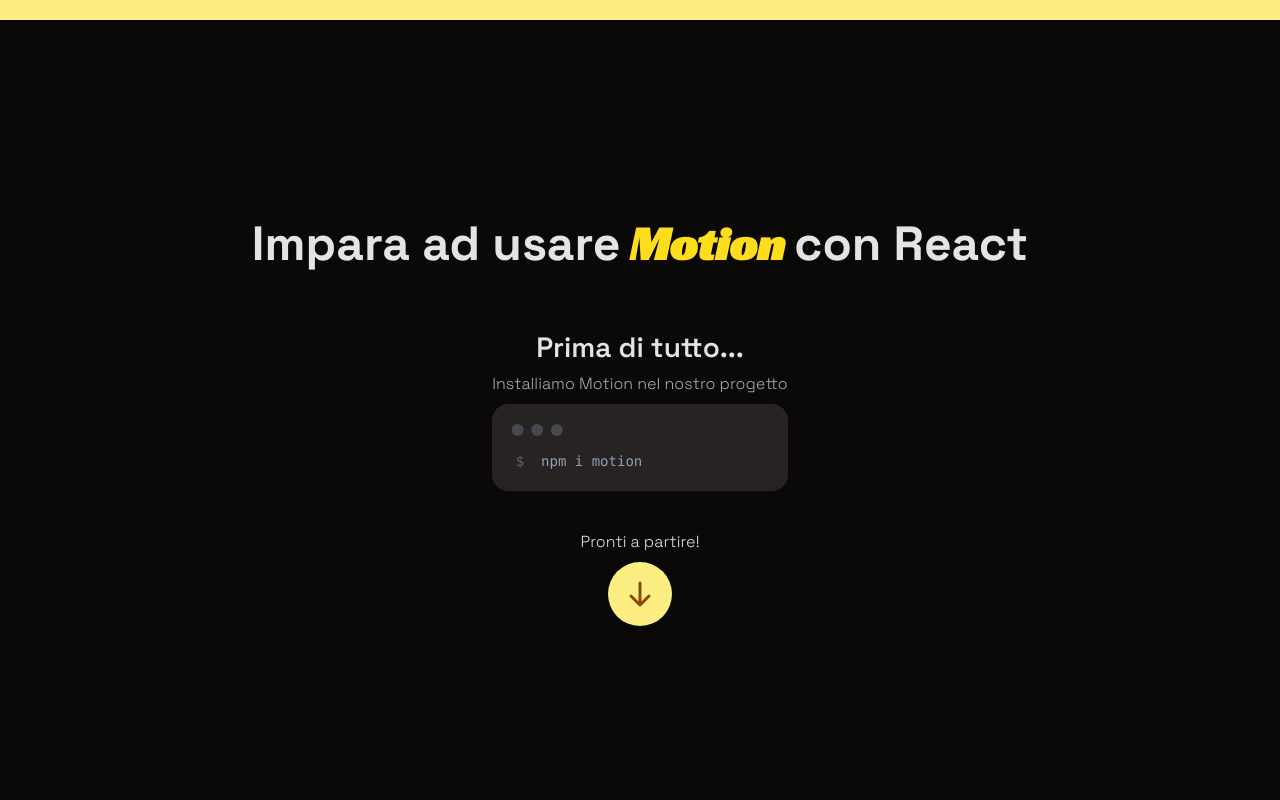
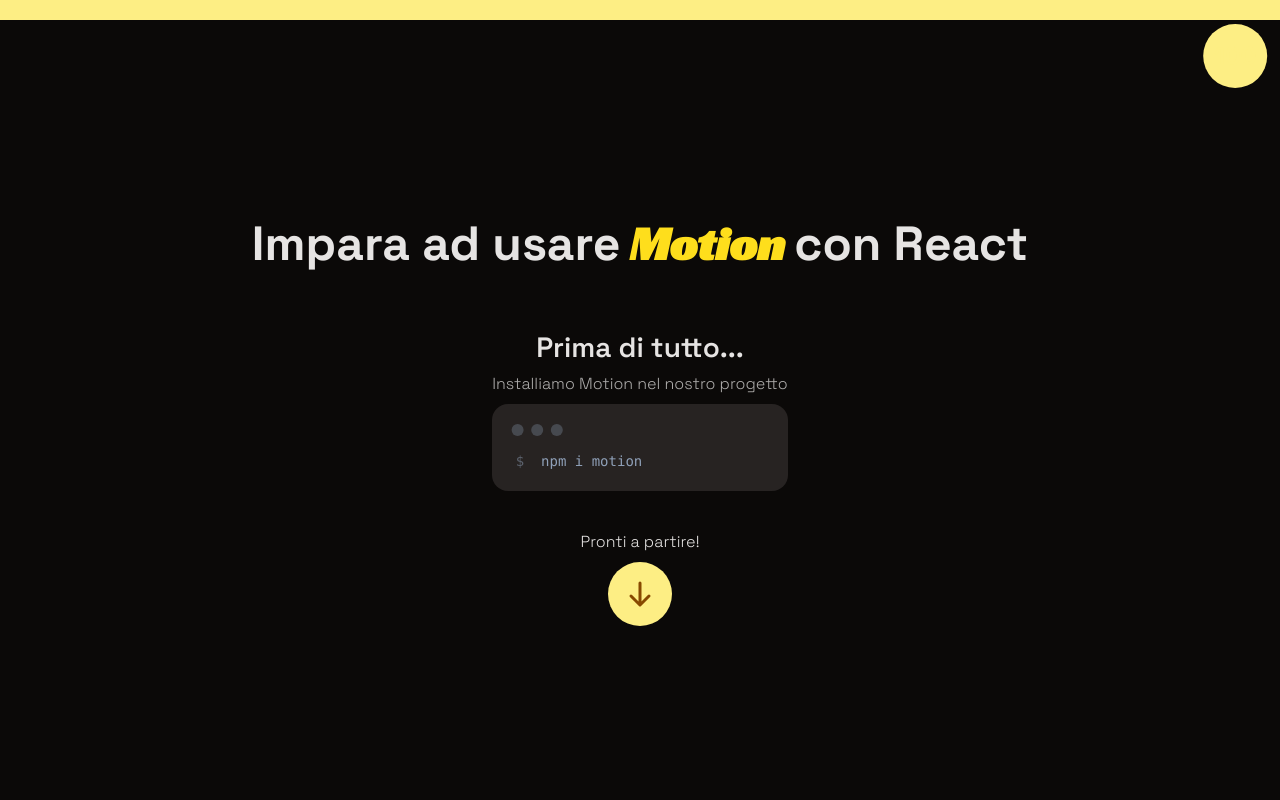
Before and after one commit to lorenzoferrante97/learning-motion, a React app: page / in a window 1280 px wide. Shown: the top 800 px of the page. Built offline with nearby package versions, Linux system fonts and the light colour scheme; the HTML template or start-up script is replaced by a standard one.

Commit message:
add: useTransform

```diff
--- a/biome.json
+++ b/biome.json
@@ -23,7 +23,8 @@
     "rules": {
       "recommended": true,
       "correctness": {
-        "noUnusedVariables": "off"
+        "noUnusedVariables": "off",
+        "useExhaustiveDependencies": "off"
       }
     }
   },
--- a/src/pages/Home.jsx
+++ b/src/pages/Home.jsx
@@ -1,7 +1,16 @@
 // start code
 
 import { ArrowDownIcon, CaretRightIcon } from "@phosphor-icons/react"
-import { AnimatePresence, easeIn, easeInOut, easeOut, motion, useScroll } from "motion/react"
+import {
+  AnimatePresence,
+  easeIn,
+  easeInOut,
+  easeOut,
+  motion,
+  useMotionValueEvent,
+  useScroll,
+  useTransform,
+} from "motion/react"
 import { useState } from "react"
 import Accordion from "../components/dataDisplay/Accordion"
 import Carousel from "../components/dataDisplay/Carousel"
@@ -13,6 +22,29 @@
   const [isLayoutOpen, setIsLayoutOpen] = useState(false)
   const [isLayoutIdVisible, setIsLayoutIdVisible] = useState(false)
   const { scrollYProgress } = useScroll()
+
+  // map x position
+  const xPosition = useTransform(scrollYProgress, [0, 1], ["1vw", "94vw"])
+  // map bg color
+  const dynamicBgColor = useTransform(
+    scrollYProgress,
+    [0, 1],
+    ["oklch(94% 0.129 101.54)", "oklch(47% 0.114 61.907)"]
+  )
+  const dynamicTextColor = useTransform(
+    scrollYProgress,
+    [0, 1],
+    ["oklch(47% 0.114 61.907)", "oklch(94% 0.129 101.54)"]
+  )
+
+  // get scroll value to show
+  const [scrollYValue, setScrollYValue] = useState(0)
+
+  useMotionValueEvent(scrollYProgress, "change", (latest) => {
+    // console.log("latest: ", latest)
+    const value = parseInt(latest * 100)
+    setScrollYValue(value)
+  })
 
   const parentVariants = {
     visible: { opacity: 1, transition: { staggerChildren: 0.3 } },
@@ -907,6 +939,16 @@
               className='h-5 bg-accent fixed top-0 left-0 right-0 z-50'
               style={{ scaleX: scrollYProgress, originX: 0 }}
             />
+            <motion.div
+              className='w-[5vw] rounded-full perfect-center aspect-square fixed top-[24px] left-0 z-50'
+              style={{
+                translateX: xPosition,
+                originX: 0,
+                backgroundColor: dynamicBgColor,
+                color: dynamicTextColor,
+              }}>
+              <span className='font-body-l-big'>{scrollYValue}</span>
+            </motion.div>
           </div>
 
           {/* - spiegazione ------------ */}
@@ -983,6 +1025,65 @@
           </div>
         </div>
       </div>
+
+      {/* --- SEZIONE 11 ------------------------------------------------------ */}
+
+      <div className='row-grid gap-8 py-12 xl:mx-auto xl:w-[68%]'>
+        <h2 className='font-h2 col-span-full'>useTransform</h2>
+
+        {/* - code example ------------ */}
+        <div className='col-span-full grid grid-cols-2 gap-4'>
+          <p className='text-base-content/75 col-span-full'>
+            useTransform serve a mappare un motion value in un nuovo intervallo di valori.
+          </p>
+
+          <div className='d-mockup-code h-fit bg-base-300 col-span-full md:col-span-1'>
+            <pre>
+              <code>{`const opacity = useTransform(scrollYProgress, [0, 1], [0, 1]);`}</code>
+            </pre>
+          </div>
+
+          {/* - esempio visivo ---------- */}
+          <div className='perfect-center col-span-full flex-col gap-4 rounded-lg p-12 md:col-span-1'>
+            <p>
+              Guarda il numero che scorre insieme allo scroll indicator. useTransform ha permesso di
+              animare il colore e il translate del cerchio con lo scroll.<br></br> Per il numero che
+              cambia in tempo reale si è utilizzato{" "}
+              <span className='font-body-base-big text-accent'>useMotionValueEvent</span>, che
+              permette di controllare un event di un motion value, in questo caso il "change",
+              ovvero il cambiamento dello scrollYProgress
+            </p>
+          </div>
+
+          {/* - spiegazione ------------ */}
+          <div className='col-span-full'>
+            <Accordion className=''>
+              <Collapse
+                className='font-body-base-big'
+                defaultChecked
+                name='usetransform-accordion'
+                title='scrollYProgress'>
+                il motion value targetizzato
+              </Collapse>
+              <Collapse className='font-body-base-big' name='usetransform-accordion' title='[0, 1]'>
+                range di valori in input che il target può assumere
+              </Collapse>
+              <Collapse className='font-body-base-big' name='usetransform-accordion' title='[0, 1]'>
+                il nuovo range di valori in output che verrà assunto da opacity. Es: a inizio pagina
+                (0) l'opacity sarà 0, con lo scroll aumenta l'opacità, a fine pagina (1) l'opacità
+                sarà 1
+              </Collapse>
+              <Collapse
+                className='font-body-base-big'
+                name='usetransform-accordion'
+                title="casi d'uso">
+                fade in/out allo scroll, effetti parallax, elementi che cambiano in base a
+                posizione...
+              </Collapse>
+            </Accordion>
+          </div>
+        </div>
+      </div>
     </>
   )
 }
```
